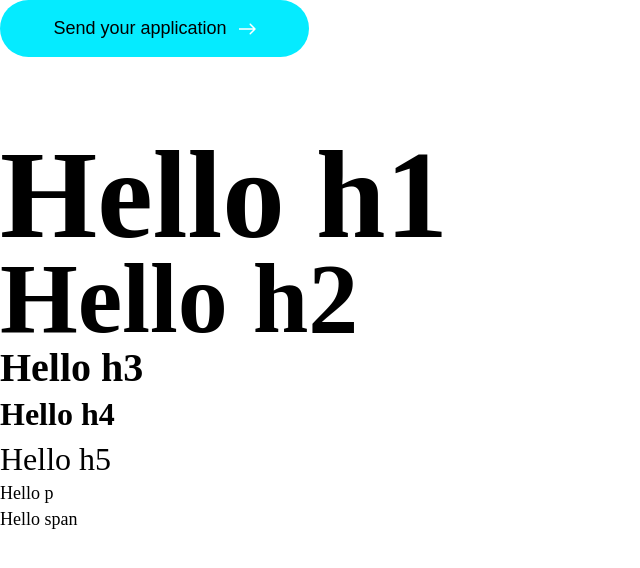
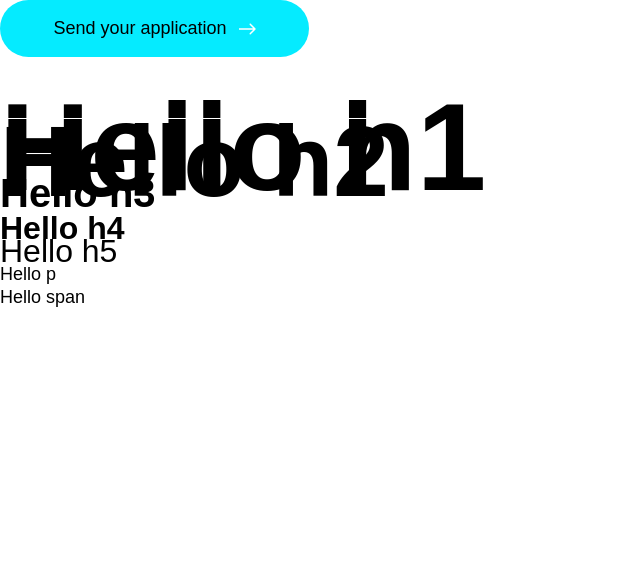
Before and after one commit to fara0000/crypto-landing, a Next.js app: page / in a window 1280 px wide. Shown: the top 568 px of the page, without its empty margins (0-640 px from the left). Built offline with nearby package versions, Linux system fonts and the light colour scheme.

Commit message:
feat: fixed

```diff
--- a/src/components/Button/Button.module.css
+++ b/src/components/Button/Button.module.css
@@ -14,22 +14,22 @@
 button.accent {
     width: var(--width);
     height: var(--height);
-    color: var(--dark-primary);
-    background-color: var(--accent);
+    color: var(--color-dark-primary);
+    background-color: var(--color-accent);
 }
 
 button.white {
     width: var(--width);
     height: var(--height);
-    color: var(--dark-primary);
-    background-color: var(--light-primary);
+    color: var(--color-dark-primary);
+    background-color: var(--color-light-primary);
 }
 
 button.black {
     width: var(--width);
     height: var(--height);
-    color: var(--light-primary);
-    background-color: var(--dark-primary);
+    color: var(--color-light-primary);
+    background-color: var(--color-dark-primary);
 }
 
 .s {
@@ -41,14 +41,14 @@ button.black {
     flex-grow: 0;
     font-size: 18px;
     font-weight: 400;
-    line-height: 140%;
+    line-height: 23px;
 }
 
 .l {
     --width: 1297px;
-    --height: 119.67px;
+    --height: 120px;
     order: 0;
-    gap: 32.58px;
+    gap: 33px;
     padding: 36px 65px;
     flex-grow: 0;
     font-weight: 900;
--- a/src/components/Button/Button.tsx
+++ b/src/components/Button/Button.tsx
@@ -1,11 +1,13 @@
 import clsx from 'clsx';
 import React from 'react';
 import styles from './Button.module.css';
-import * as types from './types';
+
+export type ButtonTheme = 'accent' | 'white' | 'black';
+export type ButtonSize = 's' | 'l';
 
 export type ButtonProps = {
-    size?: types.ButtonSize;
-    theme?: types.ButtonTheme;
+    size?: ButtonSize;
+    theme?: ButtonTheme;
     rounded?: boolean;
     onClick?: () => void;
     disabled?: boolean;
@@ -16,12 +18,12 @@ export type ButtonProps = {
 
 /**
  * @param {ButtonSize} [props.size]
- * * sm - 20px x 45px
- * * md - 20px x 62px
- * * lg - 28px x 96px
- * @param {ButtonVariant} [props.variant]
- * * filled
- * * outlined
+ * * sm - 309px x 57px
+ * * lg - 1297px x 120px
+ * @param {ButtonTheme} [props.theme]
+ * * accent
+ * * white
+ * * black
  * @param {boolean} [props.rounded] - set rounded borders
  * @returns
  */
--- a/src/components/Button/types.ts
+++ /dev/null
@@ -1,2 +0,0 @@
-export type ButtonTheme = 'accent' | 'white' | 'black';
-export type ButtonSize = 's' | 'l';
--- a/src/components/Input/Input.module.css
+++ b/src/components/Input/Input.module.css
@@ -7,13 +7,13 @@
 
 .input {
     width: 100%;
-    color: var(--light-primary);
+    color: var(--color-light-primary);
     padding: 10px 0;
     border: none;
     outline: none;
     font-size: 18px;
     background: transparent;
-    border-bottom: 1px solid var(--light-primary);
+    border-bottom: 1px solid var(--color-light-primary);
 }
 
 .label {
@@ -22,9 +22,9 @@
     left: 0;
     font-size: 18px;
     font-weight: 400;
-    line-height: 140%;
+    line-height: 23px;
     pointer-events: none;
-    color: var(--light-primary);
+    color: var(--color-light-primary);
     transform: translateY(30px);
     transition: all 400ms ease-in-out;
 }
--- a/src/components/Typography/Typography.module.css
+++ b/src/components/Typography/Typography.module.css
@@ -2,8 +2,8 @@
     --color: inherit;
     margin: 0;
     font-size: 18px;
-    font-family: 'NeoGram', serif;
-    line-height: 140%;
+    font-family: 'NeoGram', sans-serif;
+    line-height: 23px;
     color: var(--color);
     font-weight: 400;
 }
@@ -11,13 +11,13 @@
 .h1 {
     font-weight: 900;
     font-size: 125px;
-    line-height: 91%;
+    line-height: 15px;
 }
 
 .h2 {
     font-weight: 900;
     font-size: 100px;
-    line-height: 91%;
+    line-height: 15px;
 }
 
 .h3 {
--- a/src/styles/globals.css
+++ b/src/styles/globals.css
@@ -1,8 +1,7 @@
 body {
-  height: 100vh;
-  width: 100%;
   padding: 0;
   margin: 0;
+  min-height: 100vh;
 }
 
 * {
@@ -13,9 +12,3 @@ body {
 button {
   cursor: pointer;
 }
-
-/*@media (prefers-color-scheme: dark) {*/
-/*  html {*/
-/*    color-scheme: dark;*/
-/*  }*/
-/*}*/
--- a/src/styles/variables.css
+++ b/src/styles/variables.css
@@ -1,6 +1,6 @@
 :root {
-    --accent: #05EBFF;
-    --dark-primary: #000;
-    --light-primary: #FFF;
-    --error: #FF7D7D;
+    --color-accent: #05EBFF;
+    --color-dark-primary: #000;
+    --color-light-primary: #FFF;
+    --color-error: #FF7D7D;
 }
```
